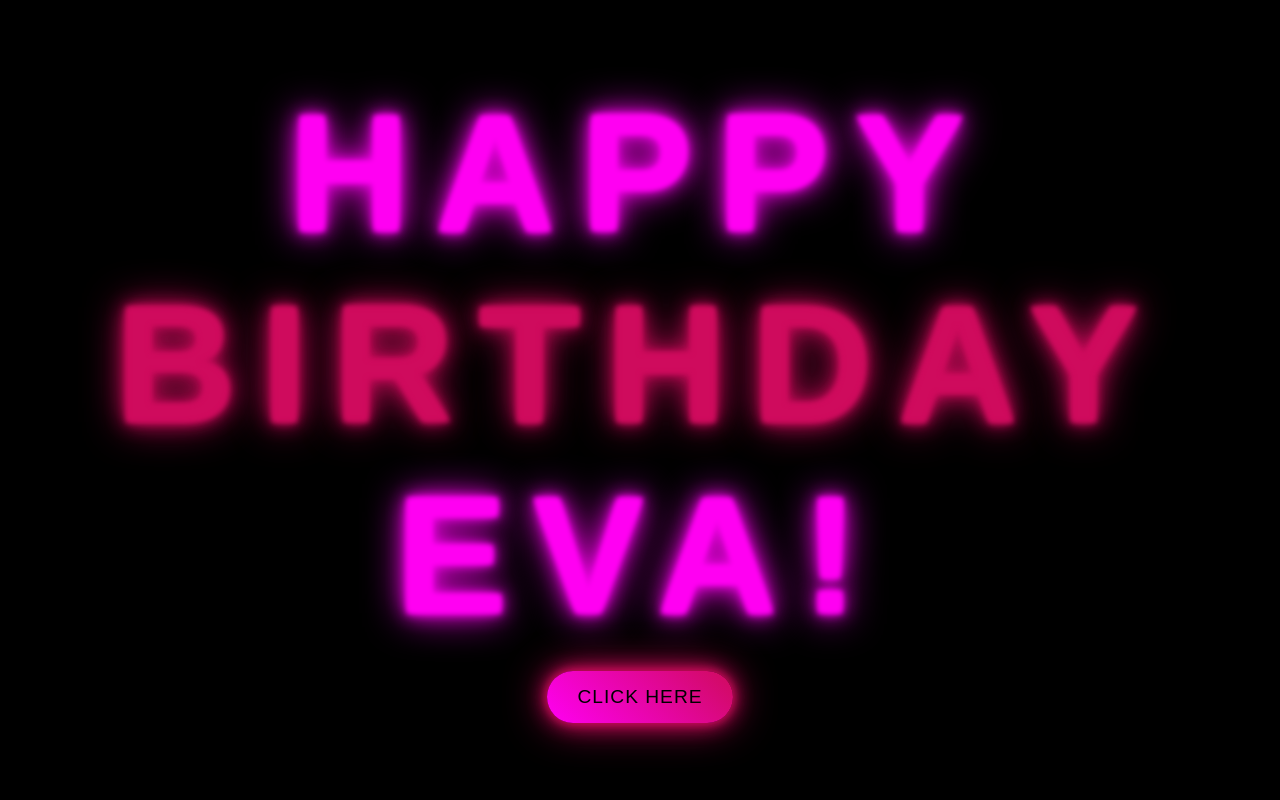
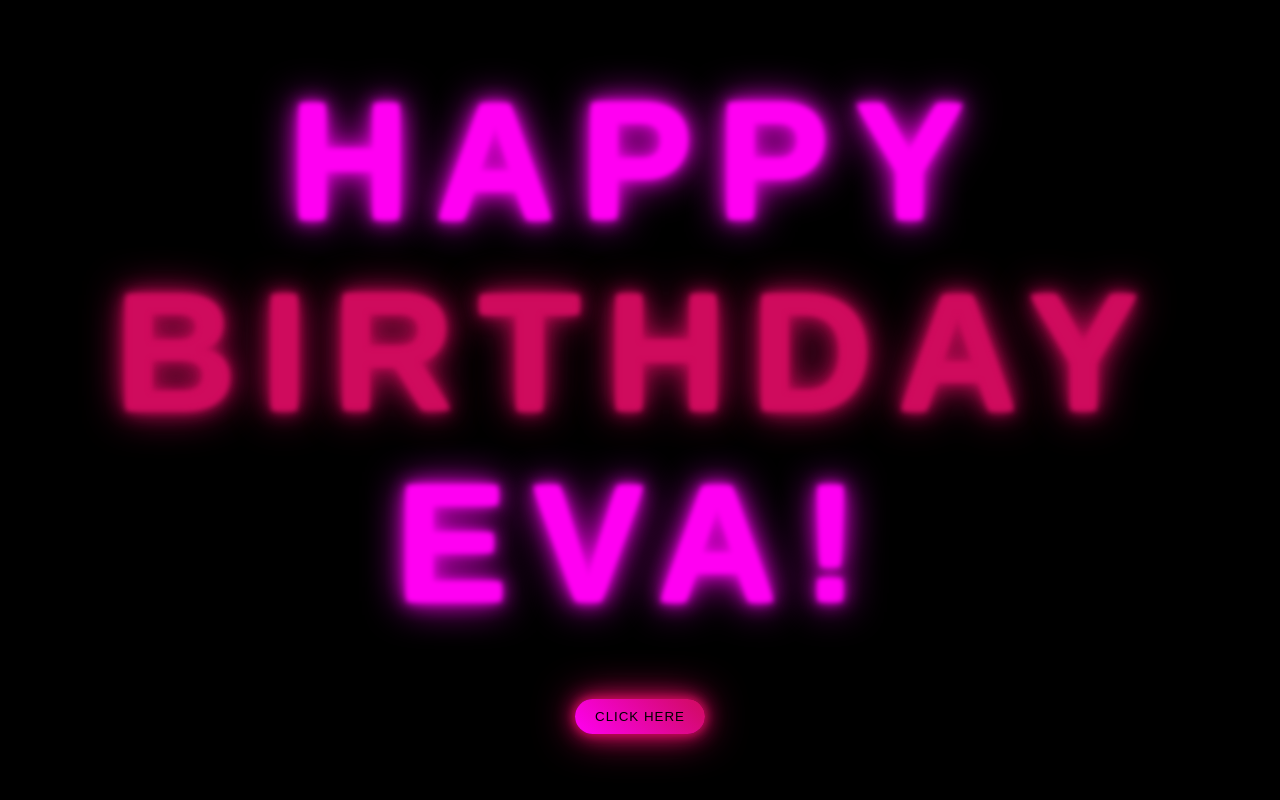
Before and after one commit to AleksKen/birthday-project, a website built with Vite: page birthday-project/index.html in a window 1280 px wide. Built offline with nearby package versions, Linux system fonts and the light colour scheme.

Commit message:
Меньше кнопка

```diff
--- a/birthday-project/src/style.css
+++ b/birthday-project/src/style.css
@@ -29,9 +29,8 @@ body {
 }
 
 #nextPageButton {
-  margin-top: 20px;
-  padding: 15px 30px;
-  font-size: 1.2em;
+  margin-top: 60px;
+  padding: 10px 20px;
   cursor: pointer;
   color: black;
   border: none;
```
